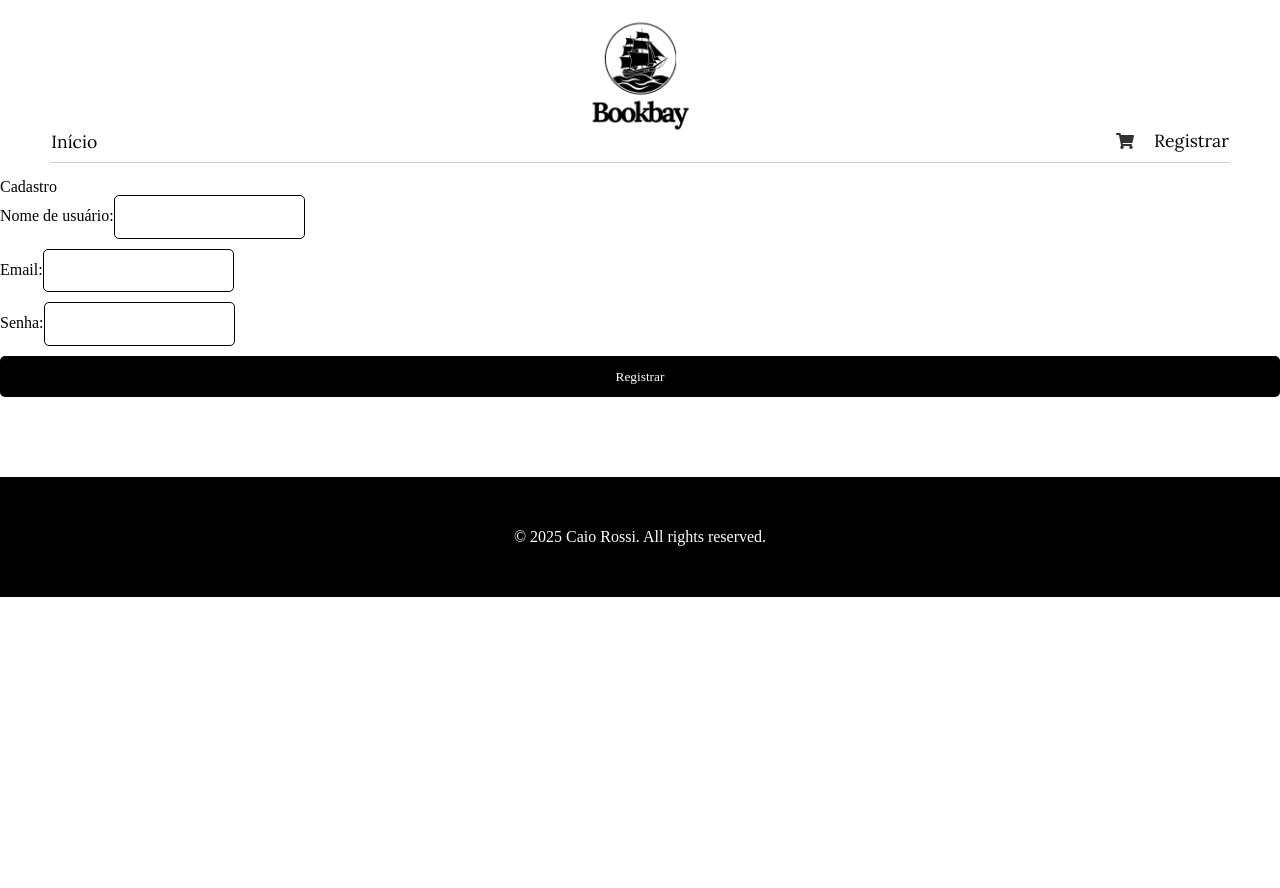
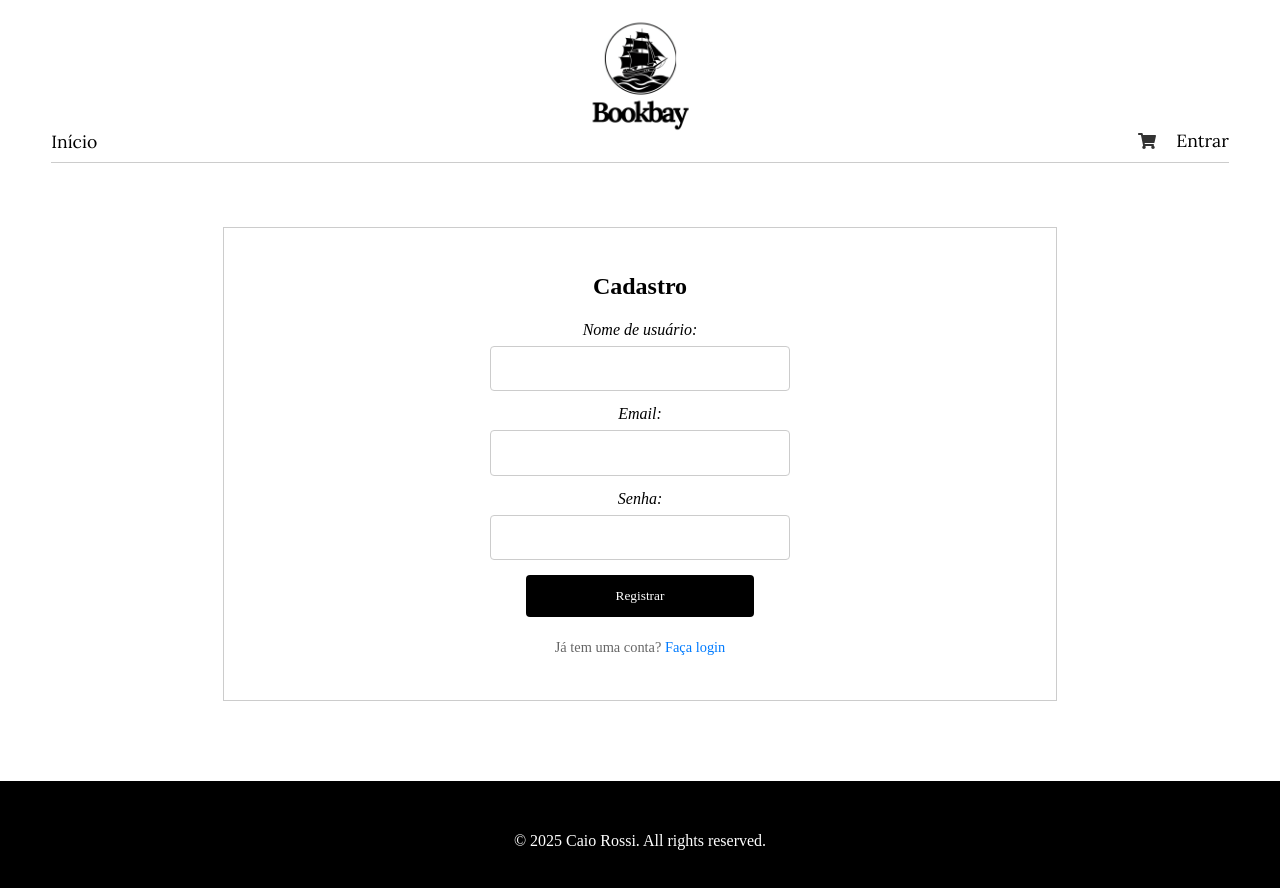
Before and after one commit to Caiorossi00/Bookbay-frontend, a React (Vite) app: page /register in a window 1280 px wide. Shown: the top 888 px of the page. Before the commit the page ends 800 px from the top, so only its background shows below. Built offline with nearby package versions, Linux system fonts and the light colour scheme.

Commit message:
feat: enhance authentication UI with improved styling and login/register links

```diff
--- /dev/null
+++ b/src/assets/styles/Login.scss
@@ -0,0 +1,75 @@
+.auth-container {
+  display: flex;
+  flex-direction: column;
+  align-items: center;
+  justify-content: center;
+  flex-direction: column;
+  gap: 1em;
+  padding: 6em;
+  border: 1px solid #ccc;
+  width: 50%;
+  height: 35vh;
+  margin: 0 auto;
+  margin-top: 8vh;
+
+  h2 {
+    font-size: 1.5em;
+    margin-bottom: 1vh;
+    font-weight: bold;
+  }
+}
+
+.form-group {
+  display: flex;
+  align-items: center;
+  gap: 0.5em;
+  margin-bottom: 5px;
+  flex-direction: column;
+
+  label {
+    font-style: italic;
+  }
+
+  input {
+    width: 120%;
+    padding: 0.8em;
+    border: 1px solid #ccc;
+    border-radius: 4px;
+    font-size: 1em;
+  }
+
+  input:focus {
+    border-color: #000000;
+    outline: none;
+  }
+}
+
+.submit-btn {
+  color: white;
+  border: none;
+  border-radius: 4px;
+  cursor: pointer;
+}
+
+.bottom-message {
+  font-size: 0.9em;
+  color: #666;
+  margin-top: 0.5em;
+  text-align: center;
+
+  a {
+    color: #007bff;
+    text-decoration: none;
+  }
+
+  a:hover {
+    text-decoration: underline;
+  }
+}
+
+.error-message {
+  color: red;
+  font-size: 1em;
+  text-align: center;
+  margin: 10px 0;
+}
--- a/src/assets/styles/Navbar.scss
+++ b/src/assets/styles/Navbar.scss
@@ -58,3 +58,7 @@ ul {
   cursor: pointer;
   padding: 0;
 }
+
+.logout-button.hidden {
+  display: none;
+}
--- a/src/components/Navbar.jsx
+++ b/src/components/Navbar.jsx
@@ -1,66 +1,62 @@
-import React from "react";
+import React, { useEffect, useState } from "react";
 import logo from "../assets/BookBay.png";
 import { FaShoppingCart } from "react-icons/fa";
-import { FiLogOut } from "react-icons/fi";
+import { FiLogIn, FiLogOut } from "react-icons/fi";
 import { useCart } from "../context/CartContext";
-import { useNavigate } from "react-router-dom";
-import * as jwt_decode from "jwt-decode";
+import { useNavigate, Link } from "react-router-dom";
 import "../assets/styles/Navbar.scss";
 
 const Navbar = () => {
   const { cart } = useCart();
   const navigate = useNavigate();
 
-  const token = localStorage.getItem("token");
+  const [isLoggedIn, setIsLoggedIn] = useState(false);
 
-  let role = null;
-  if (token) {
-    try {
-      const decoded = jwt_decode(token);
-      role = decoded.role;
-    } catch {
-      role = null;
-    }
-  }
+  useEffect(() => {
+    const checkToken = () => {
+      const token = localStorage.getItem("token");
+      if (token) {
+        console.log("O usuário está logado");
+        setIsLoggedIn(true);
+      } else {
+        console.log("Usuário não está logado");
+        setIsLoggedIn(false);
+      }
+    };
+
+    checkToken();
+    const interval = setInterval(checkToken, 3000);
+
+    return () => clearInterval(interval);
+  }, []);
 
   function handleLogout() {
     localStorage.removeItem("token");
-    navigate("/login");
+    setIsLoggedIn(false);
+    navigate("/");
   }
 
   return (
     <nav>
-      <a href="/">
+      <Link to="/">
         <img src={logo} alt="logo Bookbay" />
-      </a>
+      </Link>
       <ul>
         <li>
-          <a href="/">Início</a>
+          <Link to="/">Início</Link>
         </li>
 
         <div className="nav-right">
           <li>
-            <a href="/carrinho" className="cart-link">
+            <Link to="/carrinho" className="cart-link">
               <FaShoppingCart size={18} color="#333" />
               {cart.length > 0 && (
                 <span className="cart-count">{cart.length}</span>
               )}
-            </a>
+            </Link>
           </li>
 
-          {!token && (
-            <li>
-              <a href="/register">Registrar</a>
-            </li>
-          )}
-
-          {token && role === "admin" && (
-            <li>
-              <a href="/admin">Admin</a>
-            </li>
-          )}
-
-          {token && (
+          {isLoggedIn ? (
             <li>
               <button
                 onClick={handleLogout}
@@ -70,6 +66,12 @@ const Navbar = () => {
                 <FiLogOut size={18} color="#333" />
               </button>
             </li>
+          ) : (
+            <li>
+              <Link to="/login" className="login-link" title="Entrar">
+                Entrar
+              </Link>
+            </li>
           )}
         </div>
       </ul>
--- a/src/pages/Login.jsx
+++ b/src/pages/Login.jsx
@@ -1,5 +1,6 @@
 import React, { useState } from "react";
-import { useNavigate } from "react-router-dom";
+import { useNavigate, Link } from "react-router-dom";
+import "../assets/styles/Login.scss";
 
 export default function Login() {
   const [email, setEmail] = useState("");
@@ -54,10 +55,10 @@ export default function Login() {
   }
 
   return (
-    <div>
+    <div className="auth-container">
       <h2>Login</h2>
       <form onSubmit={handleSubmit}>
-        <div>
+        <div className="form-group">
           <label>Email:</label>
           <input
             type="email"
@@ -68,7 +69,7 @@ export default function Login() {
           />
         </div>
 
-        <div>
+        <div className="form-group">
           <label>Senha:</label>
           <input
             type="password"
@@ -78,10 +79,16 @@ export default function Login() {
           />
         </div>
 
-        {error && <div>{error}</div>}
+        {error && <div className="error-message">{error}</div>}
 
-        <button type="submit">Entrar</button>
+        <button type="submit" className="submit-btn">
+          Entrar
+        </button>
       </form>
+
+      <p className="bottom-message">
+        Não tem uma conta? <Link to="/register">Registrar-se</Link>
+      </p>
     </div>
   );
 }
--- a/src/pages/Register.jsx
+++ b/src/pages/Register.jsx
@@ -1,5 +1,6 @@
 import React, { useState } from "react";
-import { useNavigate } from "react-router-dom";
+import { useNavigate, Link } from "react-router-dom";
+import "../assets/styles/Login.scss";
 
 export default function Register() {
   const [username, setUsername] = useState("");
@@ -35,10 +36,10 @@ export default function Register() {
   }
 
   return (
-    <div>
+    <div className="auth-container">
       <h2>Cadastro</h2>
       <form onSubmit={handleSubmit}>
-        <div>
+        <div className="form-group">
           <label>Nome de usuário:</label>
           <input
             type="text"
@@ -48,7 +49,7 @@ export default function Register() {
           />
         </div>
 
-        <div>
+        <div className="form-group">
           <label>Email:</label>
           <input
             type="email"
@@ -58,7 +59,7 @@ export default function Register() {
           />
         </div>
 
-        <div>
+        <div className="form-group">
           <label>Senha:</label>
           <input
             type="password"
@@ -68,11 +69,17 @@ export default function Register() {
           />
         </div>
 
-        {error && <p>{error}</p>}
-        {success && <p>{success}</p>}
+        {error && <div className="error-message">{error}</div>}
+        {success && <div className="success-message">{success}</div>}
 
-        <button type="submit">Registrar</button>
+        <button type="submit" className="submit-btn">
+          Registrar
+        </button>
       </form>
+
+      <p className="bottom-message">
+        Já tem uma conta? <Link to="/login">Faça login</Link>
+      </p>
     </div>
   );
 }
```
